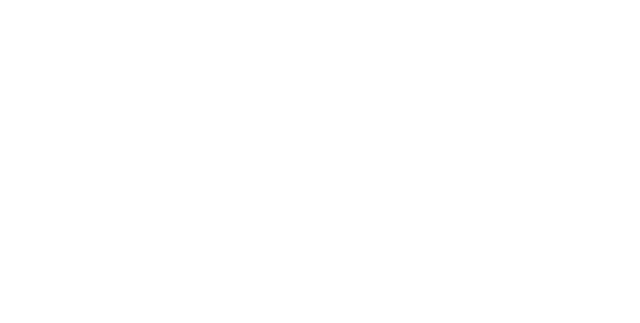
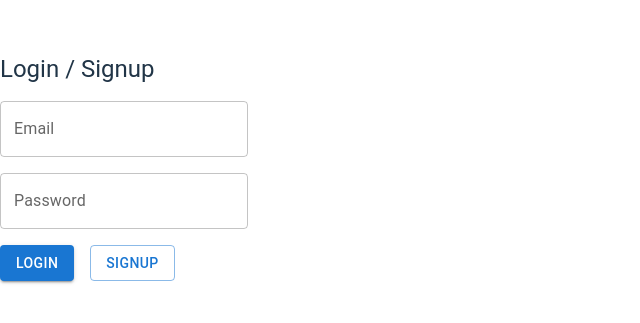
Before and after one commit to Ryad-code/Idle-Clicker-Game, a React (Vite) app in the folder my-react-app/: page /auth in a window 1280 px wide. Before the commit this address had no page. Shown: the part 265-588 px from the top of the page, without its empty margins (0-640 px from the left). Built offline with nearby package versions, Linux system fonts and the light colour scheme.

Commit message:
added Supabase & Auth

```diff
--- a/my-react-app/package.json
+++ b/my-react-app/package.json
@@ -14,6 +14,7 @@
     "@mui/icons-material": "^7.3.4",
     "@mui/material": "^7.3.4",
     "@mui/styled-engine-sc": "^7.3.3",
+    "@supabase/supabase-js": "^2.78.0",
     "react": "^19.1.1",
     "react-dom": "^19.1.1",
     "react-router-dom": "^7.9.5",
--- a/my-react-app/src/App.tsx
+++ b/my-react-app/src/App.tsx
@@ -1,21 +1,43 @@
-import { BrowserRouter as Router, Routes, Route } from "react-router-dom";
-import Layout from "./components/Layout/Layout";
-import HomePage from "./pages/HomePage";
-import Page1 from "./pages/Page1";
-import Page2 from "./pages/Page2";
-import Footer from "./components/Layout/Footer";
+import { BrowserRouter as Router, Routes, Route, Navigate } from 'react-router-dom';
+import Layout from './components/Layout/Layout';
+import HomePage from './pages/HomePage';
+import Page1 from './pages/Page1';
+import Page2 from './pages/Page2';
+import AuthPage from './pages/AuthPage';
+import Footer from './components/Layout/Footer';
+import { useAuth } from './hooks/useAuth';
 
 function App() {
+  const user = useAuth();
+
+  // While checking the session, show nothing (or you can add a spinner)
+  if (user === undefined) return null;
+
   return (
     <Router>
       <Routes>
-        <Route path="/" element={<Layout />}>
-          <Route index path="/" element={<HomePage />} />
-          <Route path="/page1" element={<Page1 />} />
-          <Route path="/page2" element={<Page2 />} />
-        </Route>
+        {/* Auth page for unauthenticated users */}
+        {!user ? (
+          <>
+            <Route path="/auth" element={<AuthPage />} />
+            <Route path="*" element={<Navigate to="/auth" replace />} />
+          </>
+        ) : (
+          <>
+            {/* Main app layout for logged-in users */}
+            <Route element={<Layout />}>
+              <Route index element={<HomePage />} />
+              <Route path="page1" element={<Page1 />} />
+              <Route path="page2" element={<Page2 />} />
+            </Route>
+
+            {/* Redirect unknown routes to home */}
+            <Route path="*" element={<Navigate to="/" replace />} />
+          </>
+        )}
       </Routes>
-      <Footer/>
+
+      <Footer />
     </Router>
   );
 }
--- a/my-react-app/src/components/Layout/Header.tsx
+++ b/my-react-app/src/components/Layout/Header.tsx
@@ -1,13 +1,14 @@
-import styled from "styled-components";
-import { useNavigate } from "react-router-dom";
-import Button from "../UI/Button";
+import styled from 'styled-components';
+import { useNavigate } from 'react-router-dom';
+import Button from '../UI/Button';
+import { supabase } from '../../supabaseClient'; // ✅ import supabase
 
 const HeaderContainer = styled.header`
   height: 60px;
   width: 100%;
   display: flex;
   background-color: white;
-  box-shadow: 0 1px 4px rgba(0, 0, 0, 0.08); /* subtle shadow */
+  box-shadow: 0 1px 4px rgba(0, 0, 0, 0.08);
   align-items: center;
   justify-content: space-between;
 `;
@@ -15,7 +16,7 @@
 const NavBar = styled.nav`
   width: 80%;
   display: flex;
-  justify-content: right ;
+  justify-content: flex-end;
   gap: 30px;
   padding-right: 30px;
 `;
@@ -30,14 +31,22 @@
 function Header() {
   const navigate = useNavigate();
 
+  // ✅ Logout function
+  async function handleLogout() {
+    await supabase.auth.signOut();
+    navigate('/auth'); // redirect to login page
+  }
+
   return (
     <HeaderContainer>
       <HomeBar>
-        <Button label="Home" onClick={() => navigate("/")} />
+        <Button label="Home" onClick={() => navigate('/')} />
       </HomeBar>
       <NavBar>
-        <Button label="Page1" onClick={() => navigate("/page1")} />
-        <Button label="Page2" onClick={() => navigate("/page2")} />
+        <Button label="Page1" onClick={() => navigate('/page1')} />
+        <Button label="Page2" onClick={() => navigate('/page2')} />
+        {/* Logout button */}
+        <Button label="Logout" onClick={handleLogout} />
       </NavBar>
     </HeaderContainer>
   );
--- /dev/null
+++ b/my-react-app/src/hooks/useAuth.ts
@@ -0,0 +1,30 @@
+import { useEffect, useState } from 'react';
+import { supabase } from '../supabaseClient';
+import type { User } from '@supabase/supabase-js';
+
+export function useAuth() {
+  // undefined → still loading, null → not logged in, User → logged in
+  const [user, setUser] = useState<User | null | undefined>(undefined);
+
+  useEffect(() => {
+    // Step 1: fetch current user
+    async function fetchUser() {
+      const { data } = await supabase.auth.getUser();
+      setUser(data.user ?? null);
+    }
+
+    fetchUser();
+
+    // Step 2: listen for auth state changes
+    const { data: listener } = supabase.auth.onAuthStateChange((_event, session) => {
+      setUser(session?.user ?? null);
+    });
+
+    // Step 3: cleanup
+    return () => {
+      listener.subscription.unsubscribe();
+    };
+  }, []);
+
+  return user;
+}
--- /dev/null
+++ b/my-react-app/src/pages/AuthPage.tsx
@@ -0,0 +1,53 @@
+import { useState } from 'react';
+import { supabase } from '../supabaseClient';
+import { TextField, Button, Stack, Typography } from '@mui/material';
+
+export default function AuthPage() {
+  const [email, setEmail] = useState('');
+  const [password, setPassword] = useState('');
+  const [message, setMessage] = useState('');
+
+  async function handleSignup() {
+    const { error } = await supabase.auth.signUp({ email, password });
+    if (error) setMessage(error.message);
+    else setMessage('Signup successful! Check your email.');
+  }
+
+  async function handleLogin() {
+    const { error } = await supabase.auth.signInWithPassword({ email, password });
+    if (error) setMessage(error.message);
+    else setMessage('Login successful!');
+  }
+
+  return (
+    <Stack spacing={2} maxWidth={360} margin="auto" mt={8}>
+      <Typography variant="h5">Login / Signup</Typography>
+
+      <TextField
+        label="Email"
+        type="email"
+        value={email}
+        onChange={(e) => setEmail(e.target.value)}
+        fullWidth
+      />
+      <TextField
+        label="Password"
+        type="password"
+        value={password}
+        onChange={(e) => setPassword(e.target.value)}
+        fullWidth
+      />
+
+      <Stack direction="row" spacing={2}>
+        <Button variant="contained" color="primary" onClick={handleLogin}>
+          Login
+        </Button>
+        <Button variant="outlined" color="primary" onClick={handleSignup}>
+          Signup
+        </Button>
+      </Stack>
+
+      {message && <Typography color="error">{message}</Typography>}
+    </Stack>
+  );
+}
--- /dev/null
+++ b/my-react-app/src/supabaseClient.ts
@@ -0,0 +1,6 @@
+import { createClient } from '@supabase/supabase-js';
+
+const SUPABASE_URL = 'https://wkpekfxthkmyemxashbc.supabase.co';
+const SUPABASE_ANON_KEY = 'eyJhbGciOiJIUzI1NiIsInR5cCI6IkpXVCJ9.eyJpc3MiOiJzdXBhYmFzZSIsInJlZiI6IndrcGVrZnh0aGtteWVteGFzaGJjIiwicm9sZSI6ImFub24iLCJpYXQiOjE3NjE5MTI1MzIsImV4cCI6MjA3NzQ4ODUzMn0.FgrLIOAcvzgKZzliy3WpLsALX0ce2f0zNGbWZs8D3Xw';
+
+export const supabase = createClient(SUPABASE_URL, SUPABASE_ANON_KEY);
```
Also changed, not shown: 1 other file (tests, documents, lock files or other folders).
